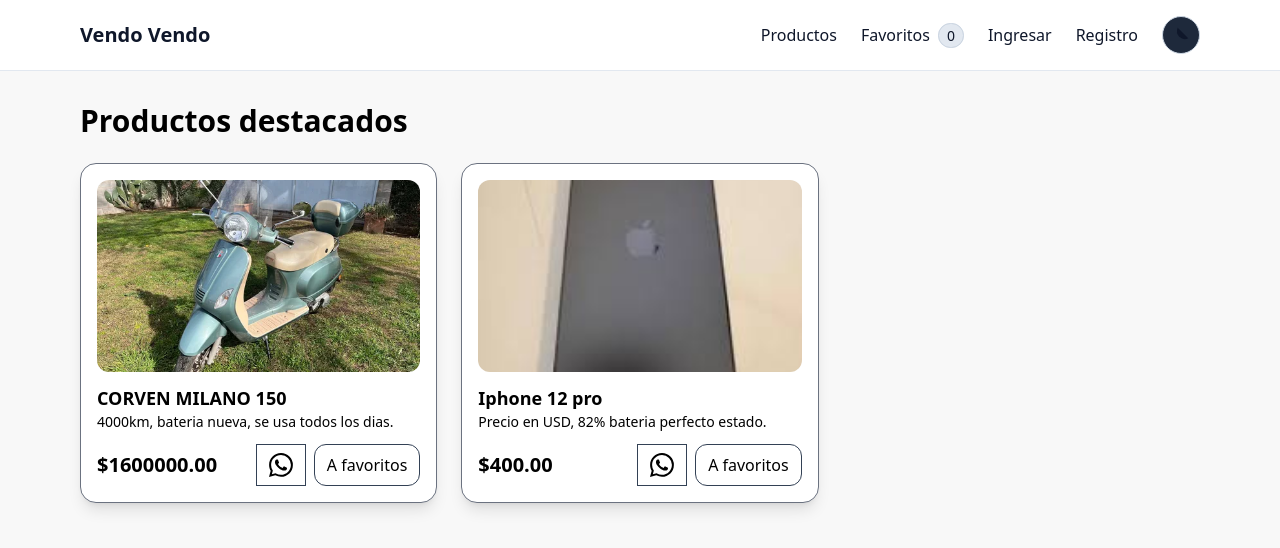
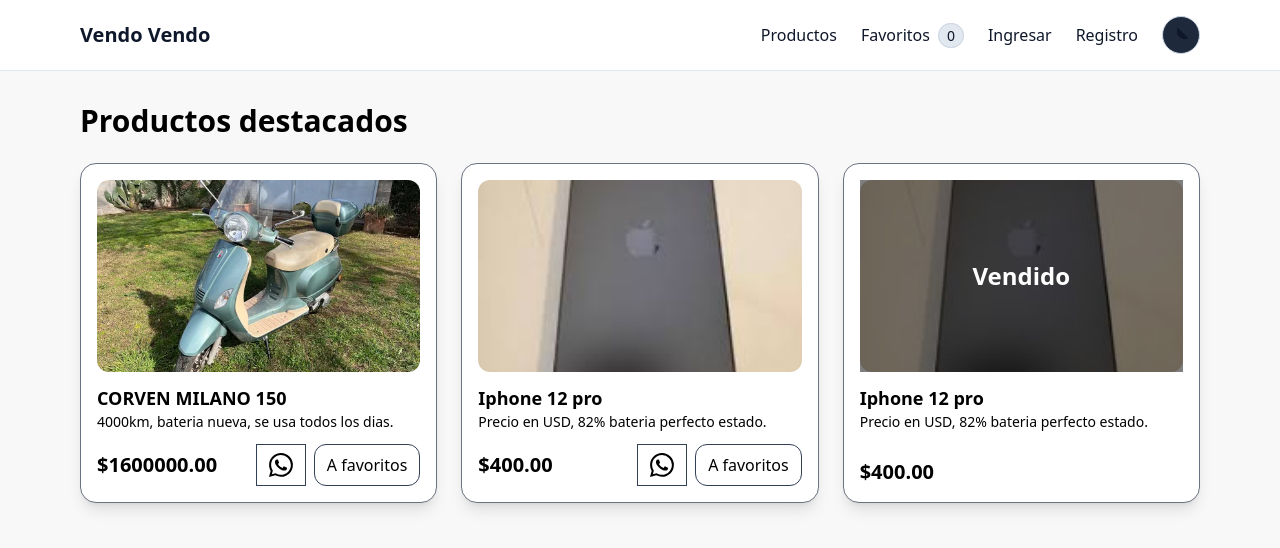
Before and after one commit to guillermodv/ecommerce-next, a Next.js app: page / in a window 1280 px wide. Shown: the top 548 px of the page. Built offline with nearby package versions, Linux system fonts and the light colour scheme.

Commit message:
feat: add available

```diff
--- a/components/ProductCard.jsx
+++ b/components/ProductCard.jsx
@@ -8,7 +8,12 @@
   return (
     <div className="card p-4 flex flex-col">
       <Link href={`/product/${product.id}`} className="block">
-        <div className="h-48">
+        <div className="h-48 relative">
+          {product.status !== 'available' && (
+            <div className="absolute top-0 left-0 w-full h-full bg-black bg-opacity-50 flex items-center justify-center">
+              <span className="text-white text-2xl font-bold">Vendido</span>
+            </div>
+          )}
           <img
             src={product.images[0]}
             alt={product.name}
@@ -20,6 +25,7 @@
       <p className="text-grey-500 text-sm flex-1">{product.description}</p>
       <div className="mt-3 flex items-center justify-between">
         <span className="text-xl font-bold">${product.price.toFixed(2)}</span>
+        {product.status === 'available' && (
           <div className="flex gap-2">
             <a
               href={`${MESSAGE_DELIVERY}:%20${product.name}`}
@@ -36,6 +42,7 @@
               {FAVORITES_PAGE.ADD_TO_FAVORITES}
             </button>
           </div>
+        )}
       </div>
     </div>
   );
--- a/data/products.js
+++ b/data/products.js
@@ -4,13 +4,23 @@
     name: "CORVEN MILANO 150",
     price: 1600000,
     images: ["/corven.jpg", "/corven.jpg", "/corven.jpg"],
-    description: "4000km, bateria nueva, se usa todos los dias."
+    description: "4000km, bateria nueva, se usa todos los dias.",
+    status: "available"
   },
   {
     id: "2",
     name: "Iphone 12 pro",
     price: 400,
     images: ["/iphone12.png"],
-    description: "Precio en USD, 82% bateria perfecto estado."
+    description: "Precio en USD, 82% bateria perfecto estado.",
+    status: "available"
+  },
+  {
+    id: "2",
+    name: "Iphone 12 pro",
+    price: 400,
+    images: ["/iphone12.png"],
+    description: "Precio en USD, 82% bateria perfecto estado.",
+    status: "sold"
   },
 ];
```
Lines whose indentation alone changed are shown as unchanged.
